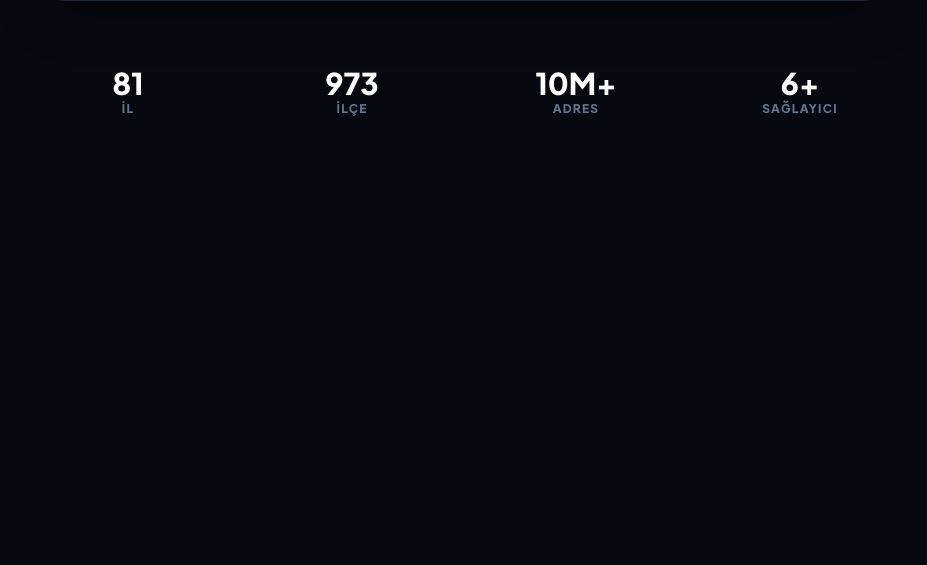
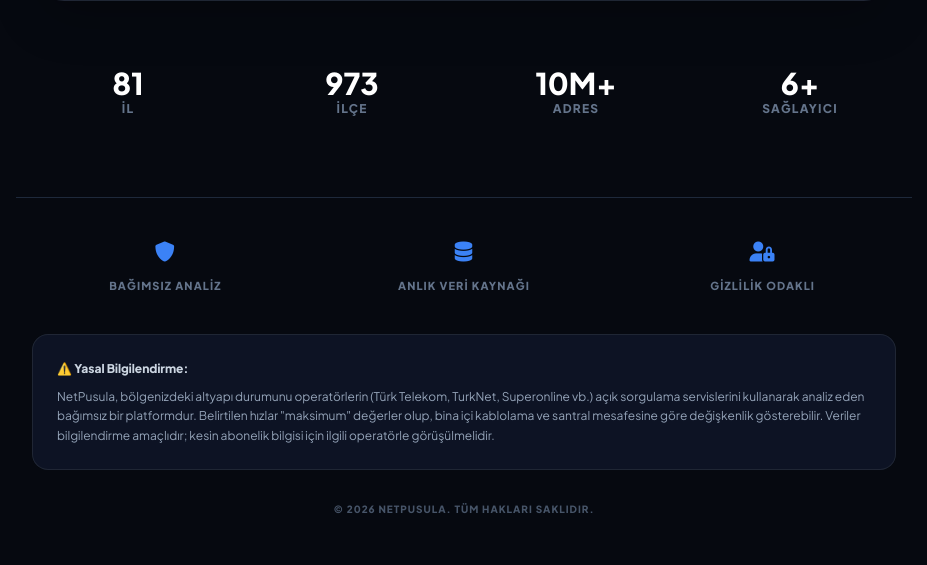
Before and after one commit to osmankyt/netpusulam, a FastAPI app: page / in a window 1280 px wide. Shown: the part 672-1237 px from the top of the page, without its empty margins (176-1103 px from the left). Before the commit the page ends 788 px from the top, so only its background shows below. Run offline with FastAPI, Linux system fonts and the light colour scheme; some libraries are stand-ins or nearby versions.

Commit message:
index.html

```diff
--- a/templates/index.html
+++ b/templates/index.html
@@ -186,5 +186,31 @@
             panel.scrollIntoView({ behavior: 'smooth' });
         }
     </script>
+<footer class="max-w-4xl mx-auto px-4 pb-12 mt-20 text-center border-t border-slate-800 pt-10">
+    <div class="grid grid-cols-1 md:grid-cols-3 gap-8 mb-10 text-[11px] text-slate-500 uppercase tracking-widest font-bold">
+        <div class="flex flex-col items-center gap-3">
+            <i class="fas fa-shield-alt text-blue-500 text-xl"></i>
+            <span>Bağımsız Analiz</span>
+        </div>
+        <div class="flex flex-col items-center gap-3">
+            <i class="fas fa-database text-blue-500 text-xl"></i>
+            <span>Anlık Veri Kaynağı</span>
+        </div>
+        <div class="flex flex-col items-center gap-3">
+            <i class="fas fa-user-lock text-blue-500 text-xl"></i>
+            <span>Gizlilik Odaklı</span>
+        </div>
+    </div>
+
+    <div class="glass-card p-6 rounded-2xl text-[12px] text-slate-400 leading-relaxed text-left">
+        <p class="mb-2 font-bold text-slate-300">⚠️ Yasal Bilgilendirme:</p>
+        NetPusula, bölgenizdeki altyapı durumunu operatörlerin (Türk Telekom, TurkNet, Superonline vb.) açık sorgulama servislerini kullanarak analiz eden bağımsız bir platformdur. Belirtilen hızlar "maksimum" değerler olup, bina içi kablolama ve santral mesafesine göre değişkenlik gösterebilir. Veriler bilgilendirme amaçlıdır; kesin abonelik bilgisi için ilgili operatörle görüşülmelidir.
+    </div>
+
+    <p class="mt-8 text-[10px] text-slate-600 font-bold uppercase tracking-widest">
+        &copy; 2026 NetPusula. Tüm hakları saklıdır.
+    </p>
+</footer>
+
 </body>
 </html>
```
